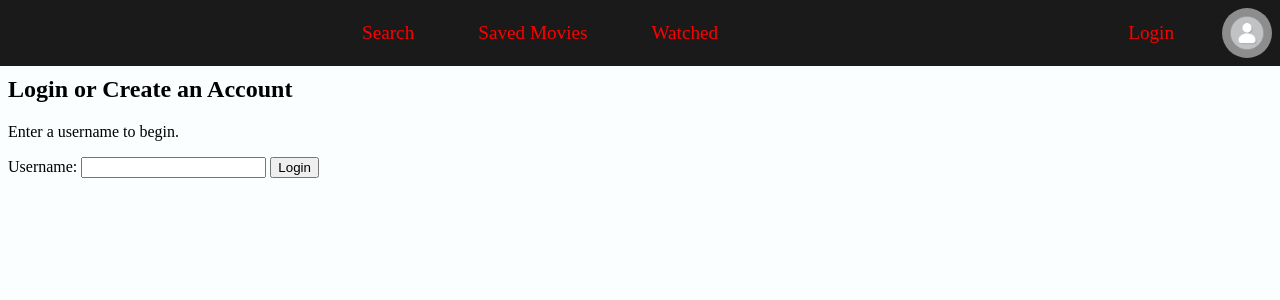
After one commit to emeraldspruce/SEO-Project-2, a Flask app: page /login in a window 1280 px wide. The commit adds this page. Shown: the top 300 px of the page. Run offline with Flask 3, Linux system fonts and the light colour scheme.

Commit message:
got a rating box and made login and logout

```diff
--- a/app.py
+++ b/app.py
@@ -1,4 +1,4 @@
-from flask import Flask, render_template, abort, request
+from flask import Flask, render_template, abort, request, session, redirect, url_for
 from dotenv import load_dotenv
 from search import TMDBClient
 import database
@@ -9,6 +9,7 @@ import sqlite3
 
 
 app = Flask(__name__)
+app.secret_key = os.urandom(24)
 load_dotenv()
 
 search_client = None
@@ -37,6 +38,21 @@ def add_movie(user_id,imdb_id,rating,title):
     ''', (user_id, imdb_id, rating, title))
     conn.commit()
 
+def db_connect():
+    conn = sqlite3.connect('movie_ranker.db')
+    conn.row_factory = sqlite3.Row
+    return conn
+
+def get_or_make_user(username):
+    conn = db_connect()
+    user = conn.execute('SELECT * FROM users WHERE username = ?', (username,)).fetchone()
+    if user is None:
+        conn.execute('INSERT INTO users (username) VALUES (?)', (username,))
+        conn.commit()
+        user = conn.execute('SELECT * FROM users WHERE username = ?', (username,)).fetchone()
+    conn.close()
+    return user
+
 @app.route("/")
 def search():
     global movies
@@ -47,6 +63,22 @@ def search():
         movies = search_client.discover_movies()
     return render_template("search.html", movies=movies, query=query)
 
+@app.route("/login", methods=["GET","POST"])
+def login():
+    if request.method == "POST":
+        username = request.form['username']
+        if not username:
+            return "Username is required", 400
+        user = get_or_make_user(username)
+        session["user_id"] = user['id']
+        session["username"] = user['username']
+        return redirect(url_for("search"))
+    return render_template("login.html")
+
+@app.route("/logout")
+def logout():
+    session.clear()
+    return redirect(url_for("search"))
 
 @app.route("/my_movies.html")
 def my_movies():
@@ -59,6 +91,12 @@ def my_movies():
 def watched():
     return render_template("watched.html")
 
+@app.route("/rate_movie/<int:movie_id>", methods=["POST"])
+def rate_movie(movie_id):
+    rating = request.form.get("rating")
+    if rating:
+        add_movie(user_id=1, imdb_id=movie_id, rating=rating, title=movie_title)
+    return redirect(url_for("movie_detail", movie_id=movie_id))
 
 @app.route("/movie/<int:movie_id>")
 def movie_detail(movie_id):
--- a/templates/base.html
+++ b/templates/base.html
@@ -16,6 +16,13 @@
             <a href="{{ url_for('my_movies') }}" class="nav-link {% if active == 'my_movies' %}active{% endif %}">Saved Movies</a>
             <a href="{{ url_for('watched') }}" class="nav-link {% if active == 'watched' %}active{% endif %}">Watched</a>
             <div class="navbar-spacer"></div>
+
+            {% if session.username %}
+            <span>Welcome, {{ session.username }}!</span>
+                <a href="{{ url_for('logout') }}" class="nav-link">Logout</a>
+            {% else %}
+                <a href="{{ url_for('login') }}" class="nav-link">Login</a>
+            {% endif %}
             <img src="{{ url_for('static', filename='images/Default-Avatar.png') }}" alt="Profile Pic" style="height:50px;width:50px;border-radius:50%;">
         </nav>
     </header>
--- /dev/null
+++ b/templates/login.html
@@ -0,0 +1,13 @@
+{% extends 'base.html' %}
+
+{% block title %}Login{% endblock %}
+
+{% block body %}
+    <h2>Login or Create an Account</h2>
+    <p>Enter a username to begin.</p>
+    <form method="POST" action="{{ url_for('login') }}">
+        <label for="username">Username:</label>
+        <input type="text" id="username" name="username" required>
+        <button type="submit">Login</button>
+    </form>
+{% endblock %}
```
Also changed, not shown: templates/movie_detail.html (+8 -0 lines), movie_ranker.db.
